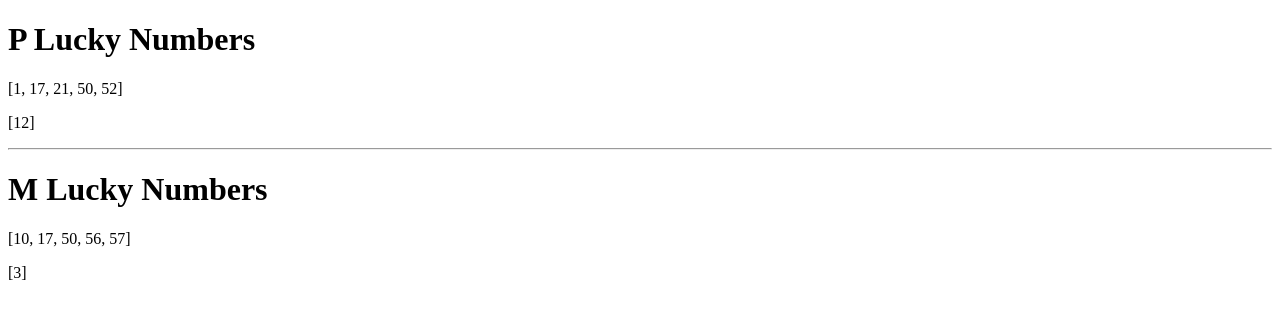
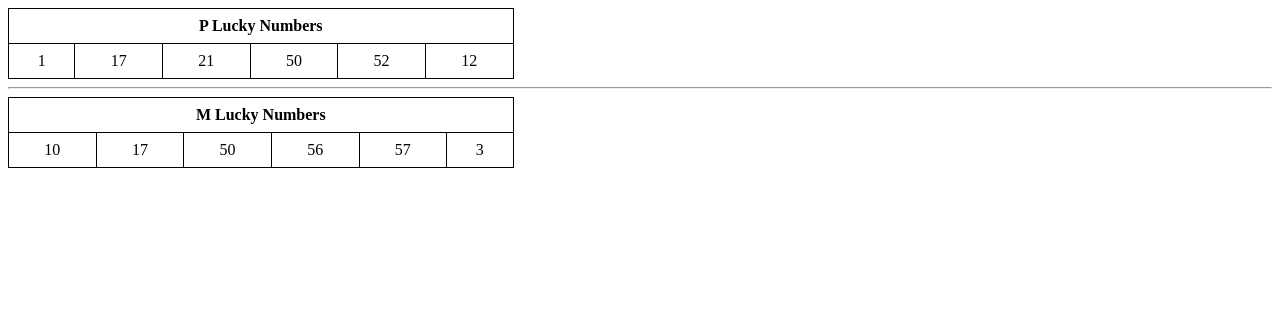
Before and after one commit to orneryhippo/lucky, a Flask app: page / in a window 1280 px wide. Shown: the top 319 px of the page. Run offline with Flask 3, Linux system fonts and the light colour scheme.

Commit message:
Update index.html
change the style layout

```diff
--- a/templates/index.html
+++ b/templates/index.html
@@ -2,15 +2,47 @@
 <html>
 <head>
     <title>Lucky Numbers</title>
+    <style>
+        table {
+            border-collapse: collapse;
+            width: 40%;
+        }
+        th, td {
+            border: 1px solid black;
+            padding: 8px;
+            text-align: center;
+        }
+    </style>
 </head>
 <body>
-    <h1>P Lucky Numbers</h1>
-    <p>{{ pball_picks }}</p>
-    <p>{{ pball }}</p>
+    <table border="1">
+        <tr>
+            <th colspan="6">P Lucky Numbers</th>
+        </tr>
+        <tr>
+        {% for number in pball_picks %}
+                <td>{{ number }}</td>
+        {% endfor %}
+        {% for number in pball %}
+        <td>{{ number }}</td>
+        {% endfor %}
+    </tr>
+    </table>
+
     <hr/>
-    <h1>M Lucky Numbers</h1>
-    <p>{{ mball_picks }}</p>
-    <p>{{ mball }}</p>
+    <table border="1">
+        <tr>
+            <th colspan="6">M Lucky Numbers</th>
+        </tr>
+        <tr>
+        {% for number in mball_picks %}
+                <td>{{ number }}</td>
+        {% endfor %}
+        {% for number in mball %}
+        <td>{{ number }}</td>
+        {% endfor %}
+        </tr>
+    </table>
 
 </body>
 </html>
```
